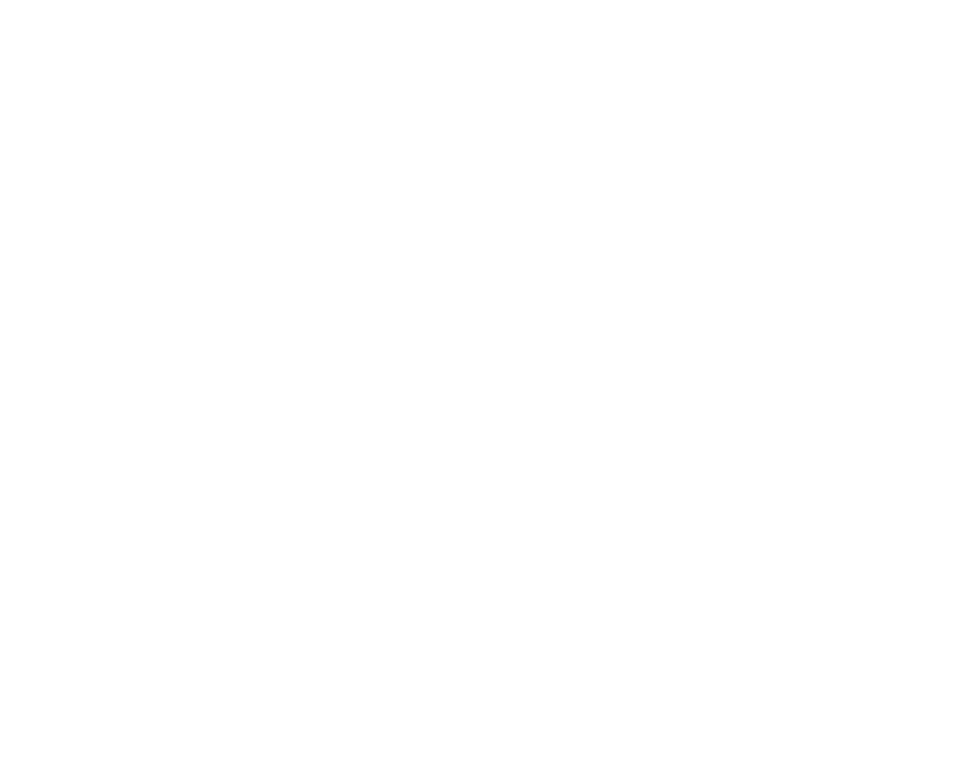
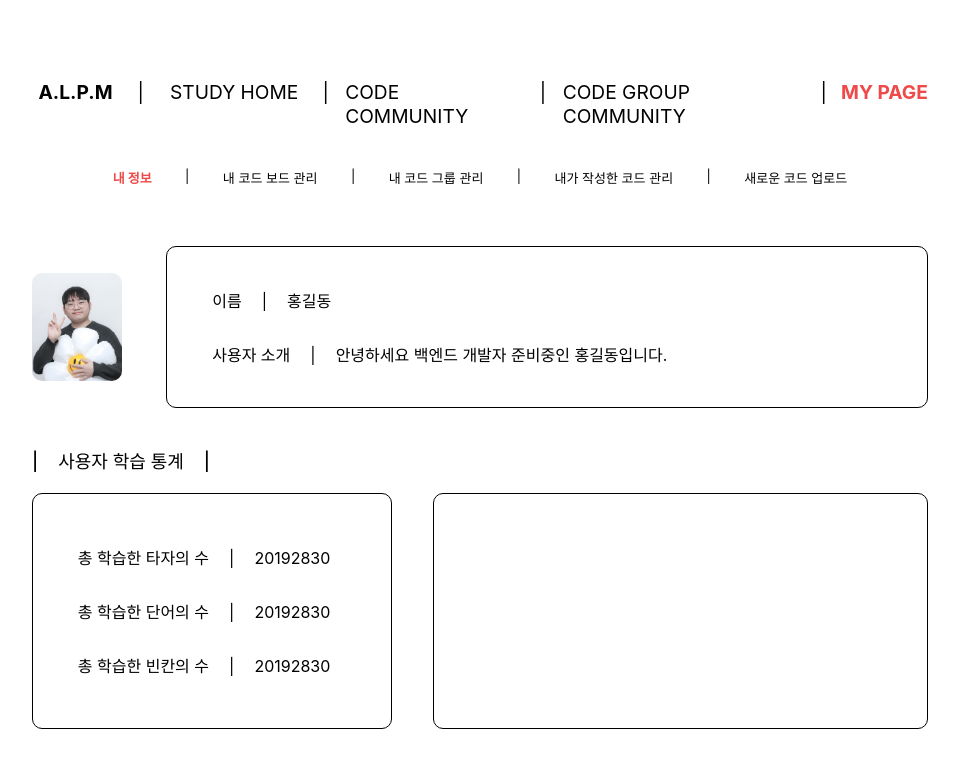
Before and after one commit to AL-PM/ALPM-web, a React (Create React App) app: page /mypage in a window 1280 px wide. Before the commit this address had no page. Shown: the top 768 px of the page, without its empty margins (160-1119 px from the left). Built offline with nearby package versions, Linux system fonts and the light colour scheme.

Commit message:
[MOD] MY_PAGE 마이페이지 Route 경로 및 파일 경로 수정

```diff
--- a/src/App.js
+++ b/src/App.js
@@ -2,7 +2,7 @@
 import { BrowserRouter, Routes, Route } from "react-router-dom";
 import CodeHome from './CodeCommunity/CodeHome/CodeHome';
 import StudyHome from "./Study/StudyHome/StudyHome";
-import MyProfile from "./MyPage/MyProfile/MyProfile";
+import MyPageHome from "./MyPage/MyPageHome/MyPageHome";
 import CodeGroupHome from "./CodeGroupCommunity/CodeGroupHome/CodeGroupHome";
 import CodeGroupDetail from "./CodeGroupCommunity/CodeGroupDetail/CodeGroupDetail";
 import CodeDetail from "./CodeCommunity/CodeDetail/CodeDetail";
@@ -13,7 +13,7 @@
         <BrowserRouter>
             <Routes>
                 <Route path="/" element={<StudyHome />} />
-                <Route path="/mypage/myprofile" element={<MyProfile />} />
+                <Route path="/mypage/" element={<MyPageHome />} />
                 <Route path="/code/" element={<CodeHome />} />
                 <Route path="/code/Detail" element={<CodeDetail />} />
                 <Route path="/codegroup/" element={<CodeGroupHome />} />
--- a/src/Etc/MainMenuBar/MainMenuBar.jsx
+++ b/src/Etc/MainMenuBar/MainMenuBar.jsx
@@ -14,7 +14,7 @@
             <span>|</span>
             <span style={{fontWeight:page ==="CodeGroup" ? "bold" : "normal", color:page ==="CodeGroup" ? "#009418" : "Black"}} onClick={()=>navigator('/codegroup')}>CODE GROUP COMMUNITY</span>
             <span>|</span>
-            <span style={{fontWeight:page ==="MyPage" ? "bold" : "normal", color:page ==="MyPage" ? "#EF4949" : "Black"}} onClick={()=>navigator('/mypage/myprofile')}>MY PAGE</span>
+            <span style={{fontWeight:page ==="MyPage" ? "bold" : "normal", color:page ==="MyPage" ? "#EF4949" : "Black"}} onClick={()=>navigator('/mypage')}>MY PAGE</span>
         </div>
     )
 }
--- a/src/MyPage/MyProfile/MyProfile.jsx
+++ b/src/MyPage/MyPageHome/MyPageHome.jsx
@@ -1,26 +1,23 @@
 import React, { useState } from "react";
-import "./MyProfile.css";
+import "./MyPageHome.css";
 import UserEx from "./img/UserEx.png";
 import MainMenuBar from "../../Etc/MainMenuBar/MainMenuBar.jsx"
 
 
-function MyProfileDetailmenubar(){
-    let [test, testf] = useState("1");
+function MyProfileDetailmenubar({MyPage, setMyPage}){
     return(
         <div>
             <div id="MyProfileDetailmenubar">
-                <span id = "DetailMyProfile" style={{fontWeight : test === "1" ? "bold" : "normal", color : test ==="1" ? "#EF4949" : "black"}} onClick={()=>testf("1")}>내 정보</span>
+                <span id = "DetailMyProfile" style={{fontWeight : MyPage === "1" ? "bold" : "normal", color : MyPage ==="1" ? "#EF4949" : "black"}} onClick={()=>setMyPage("1")}>내 정보</span>
                 <span>|</span>
-                <span id = "DetailMyCodeBoard" style={{fontWeight : test === "2" ? "bold" : "normal", color : test ==="2" ? "#EF4949" : "black"}} onClick={()=>testf("2")}>내 코드 보드 관리</span>
+                <span id = "DetailMyCodeBoard" style={{fontWeight : MyPage === "2" ? "bold" : "normal", color : MyPage ==="2" ? "#EF4949" : "black"}} onClick={()=>setMyPage("2")}>내 코드 보드 관리</span>
                 <span>|</span>
-                <span id = "DetaulMyCodeGroup" style={{fontWeight : test === "3" ? "bold" : "normal", color : test ==="3" ? "#EF4949" : "black"}} onClick={()=>testf("3")}>내 코드 그룹 관리</span>
+                <span id = "DetaulMyCodeGroup" style={{fontWeight : MyPage === "3" ? "bold" : "normal", color : MyPage ==="3" ? "#EF4949" : "black"}} onClick={()=>setMyPage("3")}>내 코드 그룹 관리</span>
                 <span>|</span>
-                <span id = "DetaulMyCode" style={{fontWeight : test === "4" ? "bold" : "normal", color : test ==="4" ? "#EF4949" : "black"}} onClick={()=>testf("4")}>내가 작성한 코드 관리</span>
+                <span id = "DetaulMyCode" style={{fontWeight : MyPage === "4" ? "bold" : "normal", color : MyPage ==="4" ? "#EF4949" : "black"}} onClick={()=>setMyPage("4")}>내가 작성한 코드 관리</span>
                 <span>|</span>
-                <span id = "DetailNewCode" style={{fontWeight : test === "5" ? "bold" : "normal", color : test ==="5" ? "#EF4949" : "black"}} onClick={()=>testf("5")}>새로운 코드 업로드</span>
+                <span id = "DetailNewCode" style={{fontWeight : MyPage === "5" ? "bold" : "normal", color : MyPage ==="5" ? "#EF4949" : "black"}} onClick={()=>setMyPage("5")}>새로운 코드 업로드</span>
             </div>
-            {test ==="1" ? <MyProfileUserBody />  : null}
-            {test ==="1" ? <MyProfileStudyHistory />  : null}
         </div>
     )
 }
@@ -78,10 +75,12 @@
 }
 
 function MyProfile(){
+        let [MyPage, setMyPage] = useState("1");
     return(
         <div id = "MyProfile">
             <MainMenuBar page={"MyPage"} />
-            <MyProfileDetailmenubar />
+            <MyProfileDetailmenubar MyPage={MyPage} setMyPage={setMyPage} />
+            {MyPage ==="1" ? <div><MyProfileUserBody /><MyProfileStudyHistory /></div>  : null}
         </div>
     )
 }
```
Also changed, not shown: src/MyPage/MyPageHome/MyPageHome.css (renamed from src/MyPage/MyProfile/MyProfile.css), src/MyPage/MyPageHome/img/UserEx.png (renamed from src/MyPage/MyProfile/img/UserEx.png).
